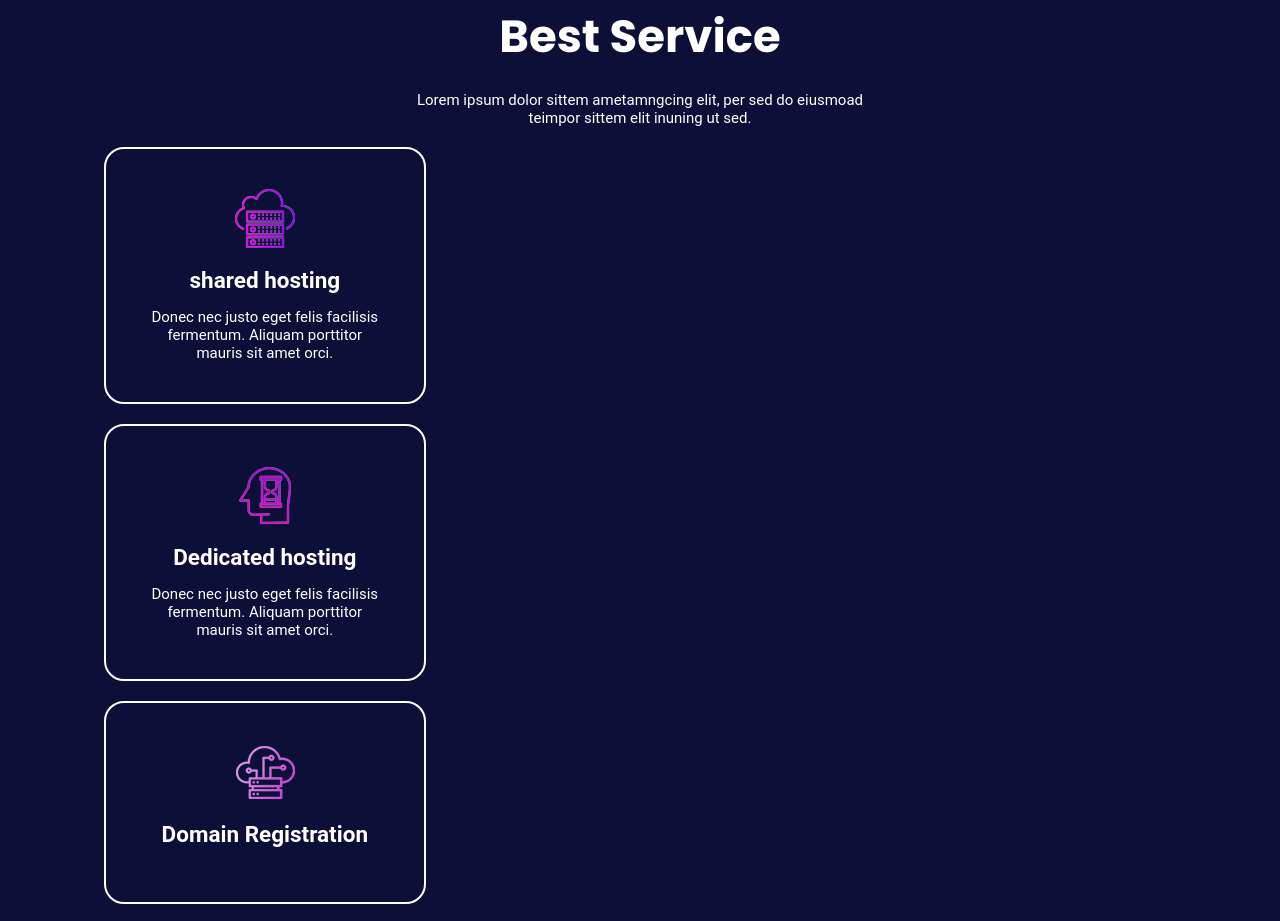
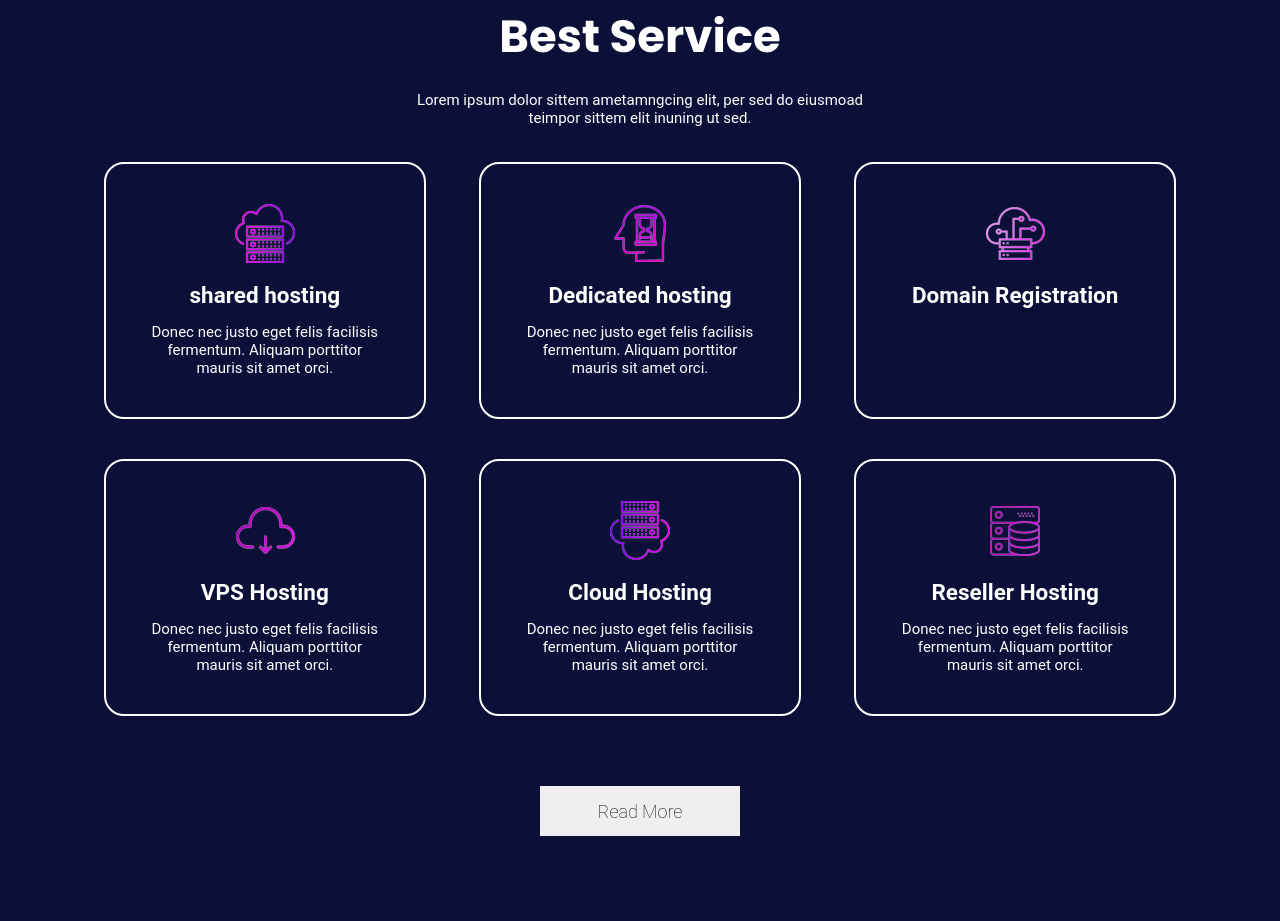
Before and after one commit to developerr-ayush/dataweb, a plain HTML site: page index.html in a window 1280 px wide. Shown: the part 1930-2851 px from the top of the page. Drawn offline with nearby package versions, Linux system fonts and the light colour scheme.

```diff
--- a/index.html
+++ b/index.html
@@ -54,7 +54,7 @@
             <h2>Best Service</h2>
             <p>Lorem ipsum dolor sittem ametamngcing elit, per sed do eiusmoad <br>
                 teimpor sittem elit inuning ut sed.</p>
-            <section class=" inner serve">
+            <section class="flexbox inner serve">
                 <div class="box">
                     <img src="img/service1.png" alt="service">
                     <h3>shared hosting</h3>
```
